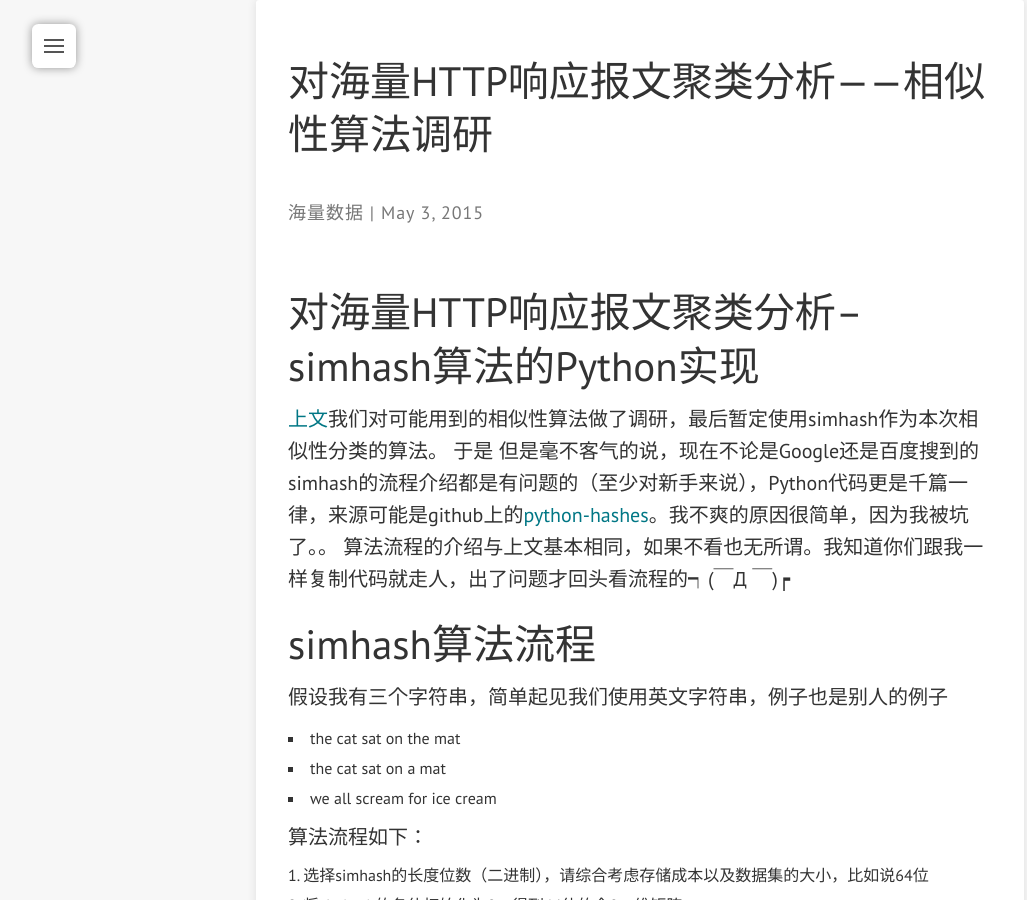
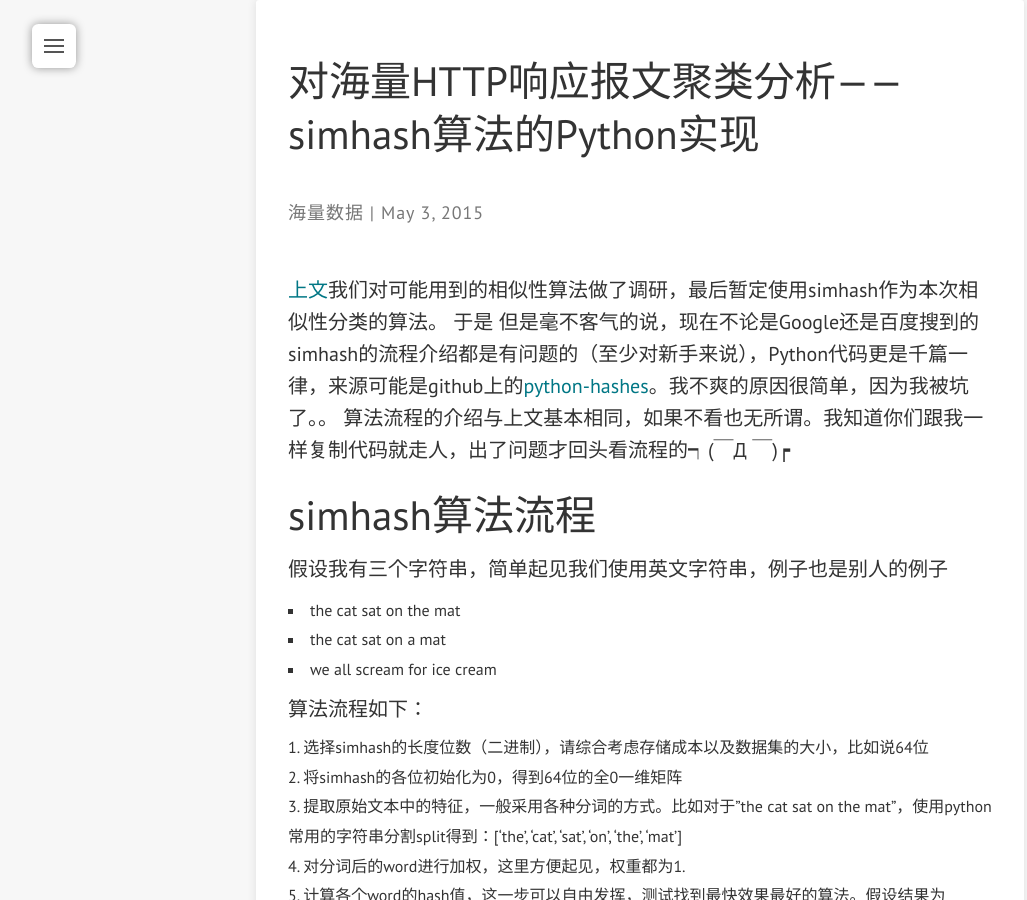
Before and after one commit to luodin007/luodin007.github.io, a Jekyll site: the page built from _posts/2015-05-02-HttpMessageProc2.md, in a window 1280 px wide and 900 px high. Shown: the whole window, without its empty margins (0-1027 px from the left). Built offline with Jekyll 4.4.1, drawn with Linux system fonts in a browser that asks for light colours; comment, search, counter and statistics services are not loaded.

Commit message:
Update 2015-05-02-HttpMessageProc2.md

```diff
--- a/_posts/2015-05-02-HttpMessageProc2.md
+++ b/_posts/2015-05-02-HttpMessageProc2.md
@@ -1,12 +1,10 @@
 ---
 layout: post
-title:  "对海量HTTP响应报文聚类分析——相似性算法调研"
+title:  "对海量HTTP响应报文聚类分析——simhash算法的Python实现"
 date:   2015-05-03 18:42:11
 categories: 海量数据
 comments: true
 ---
-
-# 对海量HTTP响应报文聚类分析--simhash算法的Python实现
 
 [上文](http://luoding.me/%E6%B5%B7%E9%87%8F%E6%95%B0%E6%8D%AE/2015/05/02/HttpMessageProc1/)我们对可能用到的相似性算法做了调研，最后暂定使用simhash作为本次相似性分类的算法。
 于是
```
